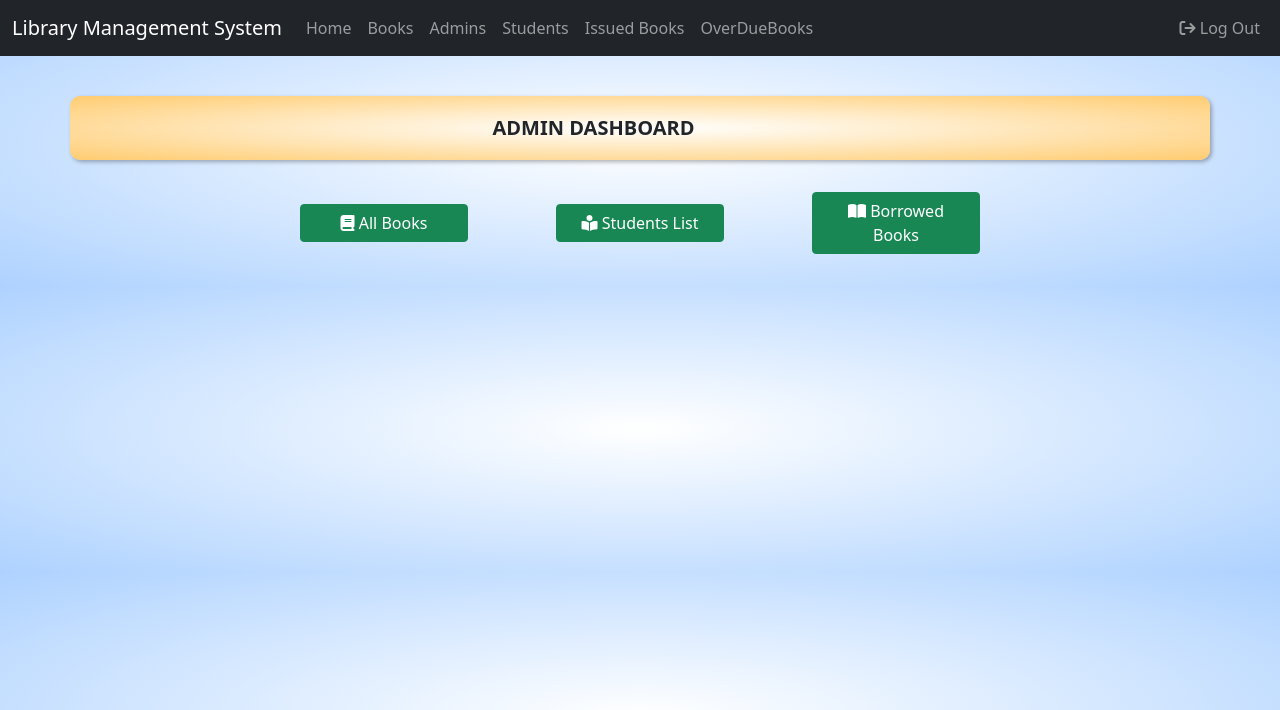
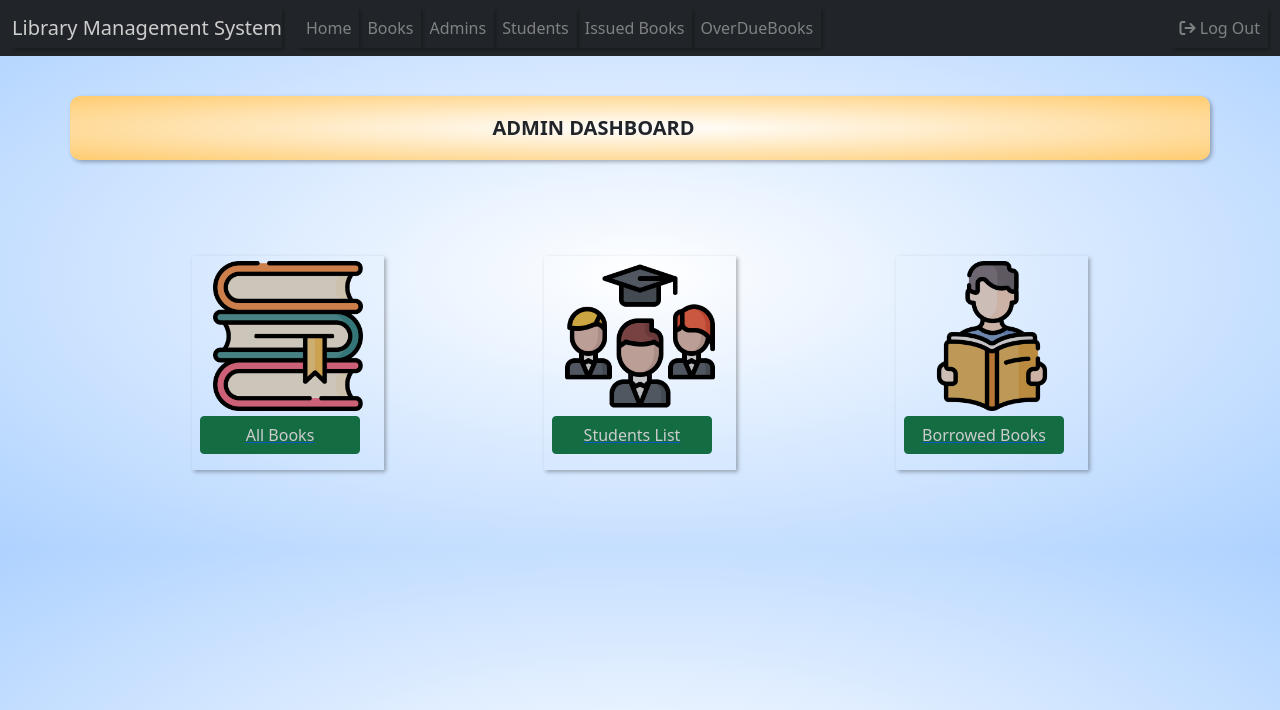
Before and after one commit to esti08-hu/library_system, a PHP site: page /admin.php in a window 1280 px wide. Shown: the top 710 px of the page. Run offline with PHP 8.4, Linux system fonts and the light colour scheme; the visitor is signed in with stand-in values (Sample User, id 1); some libraries are stand-ins or nearby versions.

Commit message:
the admin dashbord is updated

```diff
--- a/admin.php
+++ b/admin.php
@@ -8,11 +8,42 @@ if (!(isset($_SESSION['auth']) && $_SESSION['auth'] === true)) {
 }
 require 'includes/db-inc.php';
 include 'includes/header.php';
+?>
 
-?>
-<head>
-<link rel="stylesheet" href="https://cdnjs.cloudflare.com/ajax/libs/font-awesome/6.4.2/css/all.min.css" integrity="sha512-z3gLpd7yknf1YoNbCzqRKc4qyor8gaKU1qmn+CShxbuBusANI9QpRohGBreCFkKxLhei6S9CQXFEbbKuqLg0DA==" crossorigin="anonymous" referrerpolicy="no-referrer" />
+<style>
+  body {
+    margin: 0;
+    padding: 0;
+  }
+
+  a {
+    display: flex;
+    flex-direction: column;
+    align-items: center;
+    justify-content: center;
+    transition: transform 0.3s;
+    filter: brightness(0.8);
+    box-shadow: 2px 2px 4px 0 rgba(0, 0, 0, 0.3);
+  }
+
+  a:hover {
+    transform: scale(1.1);
+    filter: brightness(1);
+  }
+
+  img {
+    width: 10rem;
+    padding: 5px;
+  }
+
+  .button-container {
+    width: 100%;
+    display: flex;
+    justify-content: center;
+  }
+</style>
 </head>
+
 <body style="background: radial-gradient(#fff, #AED2FF)">
     <div class="container" style="box-shadow: 2px 2px 4px 0 rgba(0, 0, 0, 0.3); background: radial-gradient(#FFF, #FFCC70); border-radius: 10px; margin-top: 6rem;">
         <?php include 'includes/nav.php'; ?>
@@ -22,10 +53,32 @@ include 'includes/header.php';
         </div>
     </div>
     <div class="row" style="display: flex; align-items: center; justify-content: center;">
+    <a style="width: 12rem; margin: 5rem 5rem ; padding: 0;" href="bookstable.php">
+  <img src="img/books.png" alt="Books Icon">
+  <div class="button-container">
+    <button style="width: 10rem;" class="btn btn-success col-lg-3 col-md-4 col-sm-12 col-12 me-3 mb-3">
+      All Books
+    </button>
+  </div>
+</a>
 
-            <a style="width: 12rem; margin: 1rem 2rem ;" href="bookstable.php"> <button style="width: 100%; margin: 0;" class="btn btn-success col-lg-3 col-md-4 col-sm-12 col-12 me-3 mb-3"><span class="glyphicon"></span><i class="fa-solid fa-book"></i> All Books</button></a>
-            <a style="width: 12rem; margin: 1rem 2rem ;" href="viewstudents.php"><button style="width: 100%;" class="btn btn-success col-lg-3 col-md-4 col-sm-12 col-12 me-3 mb-3"><span class="glyphicon"></span><i class="fa-solid fa-book-open-reader"></i> Students List</button></a>
-            <a style="width: 12rem; margin: 1rem 2rem ;" href="borrowedbooks.php"><button style="width: 100%;" class="btn btn-success col-lg-3 col-md-4 col-sm-12 col-12 me-3 mb-3"><span class="glyphicon"></span><i class="fa-solid fa-book-open"></i> Borrowed Books</button></a>
+<a style="width: 12rem; margin: 5rem 5rem ;" href="viewstudents.php">
+  <img src="img/students.png" alt="Students Icon">
+  <div class="button-container">
+    <button style="width: 10rem;" class="btn btn-success col-lg-3 col-md-4 col-sm-12 col-12 me-3 mb-3">
+      Students List
+    </button>
+  </div>
+</a>
+
+<a style="width: 12rem; margin: 5rem 5rem ;" href="borrowedbooks.php">
+  <img src="img/borrowedbooks.png" alt="Borrowed Books Icon">
+  <div class="button-container">
+    <button style="width: 10rem;" class="btn btn-success col-lg-3 col-md-4 col-sm-12 col-12 me-3 mb-3">
+      Borrowed Books
+    </button>
+  </div>
+</a>
 
     </div>
     <script src="js/jquery.js" type="text/javascript"></script>
```
Also changed, not shown: img/books.png (added), img/borrowedbooks.png (added), img/students.png (added).
